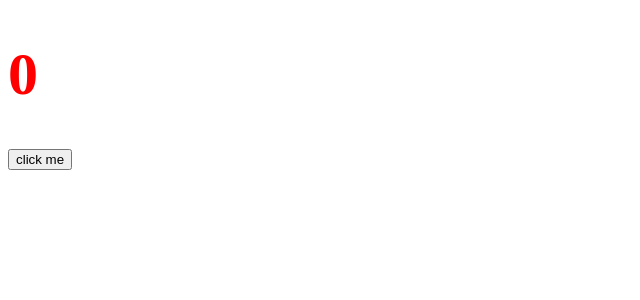
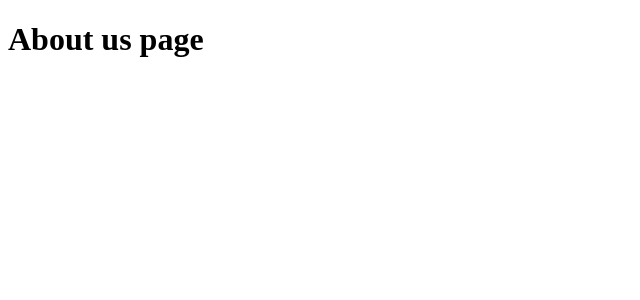
Before and after one commit to bmarwane/react-step-by-step, a React app: page /about in a window 1280 px wide. Shown: the top 300 px of the page, without its empty margins (0-640 px from the left). Built offline with nearby package versions, Linux system fonts and the light colour scheme.

Commit message:
Integration basique de React router

```diff
--- a/package.json
+++ b/package.json
@@ -32,6 +32,8 @@
   },
   "dependencies": {
     "react": "^15.6.1",
-    "react-dom": "^15.6.1"
+    "react-dom": "^15.6.1",
+    "react-router": "^4.1.1",
+    "react-router-dom": "^4.1.1"
   }
 }
--- a/src/index.jsx
+++ b/src/index.jsx
@@ -1,6 +1,6 @@
 import React from 'react';
 import { render } from 'react-dom';
 
-import Counter from './Counter'
+import MainRouter from './routes'
 
-render( <Counter />, document.getElementById('react-app'))
+render( <MainRouter />, document.getElementById('react-app'))
--- /dev/null
+++ b/src/pages/About.jsx
@@ -0,0 +1,9 @@
+import React from 'react'
+
+export default function About() {
+    return (
+        <div>
+            <h1>About us page</h1>
+        </div>
+    )
+}
--- /dev/null
+++ b/src/pages/Home.jsx
@@ -0,0 +1,9 @@
+import React from 'react'
+
+export default function Home() {
+    return (
+        <div>
+            <h1>Home page</h1>
+        </div>
+    )
+}
--- /dev/null
+++ b/src/routes.jsx
@@ -0,0 +1,16 @@
+import React from 'react'
+import { BrowserRouter as Router, Route } from 'react-router-dom'
+
+import Home from './pages/Home'
+import About from './pages/About'
+
+export default function MainRouter () {
+    return (
+        <Router>
+            <div>
+                <Route exact path="/" component={Home}/>
+                <Route path="/about" component={About}/>
+            </div>
+        </Router>
+    )
+}
```
